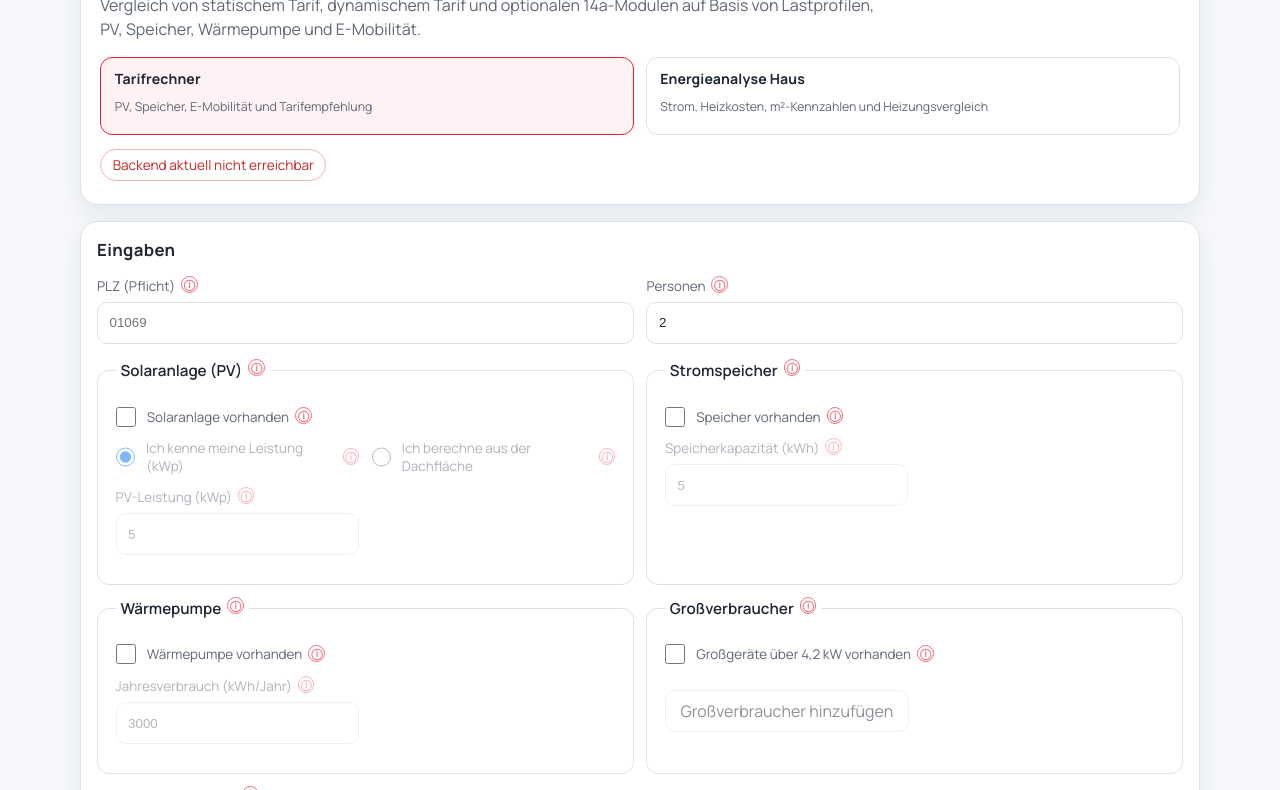
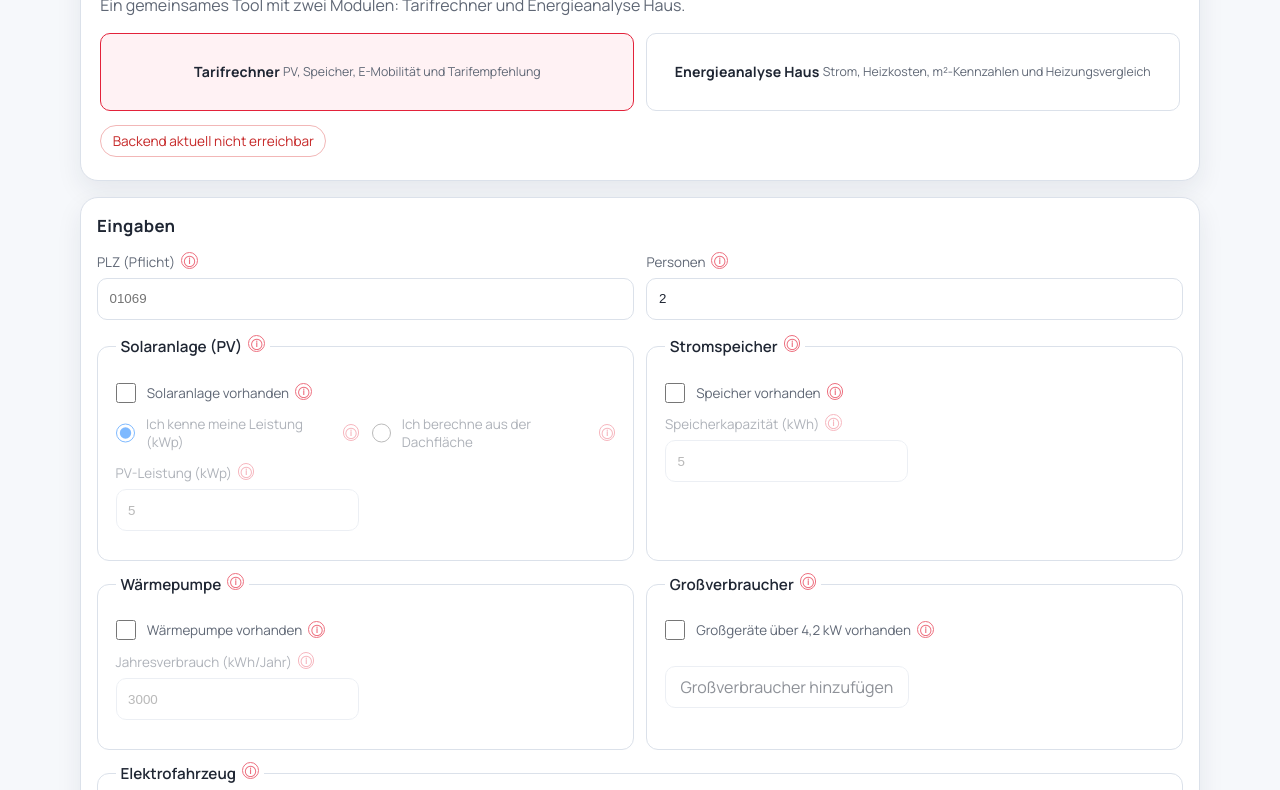
Before and after one commit to FloverNakamura/Tariflow, a plain HTML site: page web-dashboard/index.html in a window 1280 px wide. Shown: the part 362-1152 px from the top of the page. Drawn offline with nearby package versions, Linux system fonts and the light colour scheme; no server answers.

Commit message:
feat(ui): merge main tabs into one tool with module switch

```diff
--- a/web-dashboard/index.html
+++ b/web-dashboard/index.html
@@ -19,23 +19,24 @@
         <img class="brand-logo" src="assets/SachsenEnergie-Logo.svg.png" alt="SachsenEnergie Logo">
       </div>
       <p class="kicker">SachsenEnergie Tooling</p>
-      <h1>Dynamischer Tarifrechner</h1>
+      <h1>Tariflow Energie-Tool</h1>
       <p class="subtitle">
-        Vergleich von statischem Tarif, dynamischem Tarif und optionalen 14a-Modulen
-        auf Basis von Lastprofilen, PV, Speicher, Wärmepumpe und E-Mobilität.
+        Ein gemeinsames Tool mit zwei Modulen: Tarifrechner und Energieanalyse Haus.
       </p>
-      <div class="tool-switch" aria-label="Tool-Auswahl">
-        <a class="tool-card active" href="index.html">
+      <div class="tool-switch single-tool" aria-label="Modul-Auswahl">
+        <button type="button" class="tool-card tool-tab-btn active" data-module-target="moduleTariff">
           <strong>Tarifrechner</strong>
           <span>PV, Speicher, E-Mobilität und Tarifempfehlung</span>
-        </a>
-        <a class="tool-card" href="energieanalyse.html">
+        </button>
+        <button type="button" class="tool-card tool-tab-btn" data-module-target="moduleEnergy">
           <strong>Energieanalyse Haus</strong>
           <span>Strom, Heizkosten, m²-Kennzahlen und Heizungsvergleich</span>
-        </a>
+        </button>
       </div>
       <div id="apiStatus" class="api-status">Backend-Status wird geprüft...</div>
     </header>
+
+    <div id="moduleTariff" class="tool-module">
 
     <section class="panel">
       <h2>Eingaben</h2>
@@ -273,6 +274,19 @@
         <div id="transparencyList" class="transparency-list"></div>
       </div>
     </section>
+    </div>
+
+    <section id="moduleEnergy" class="panel hidden tool-module">
+      <h2>Energieanalyse Haus</h2>
+      <p class="note">Das Modul ist direkt in dasselbe Tool integriert und nutzt weiterhin die bestehende Energieanalyse-Logik.</p>
+      <iframe
+        id="energyAnalysisFrame"
+        class="embedded-tool-frame"
+        title="Energieanalyse Haus"
+        loading="lazy"
+        data-src="energieanalyse.html"
+      ></iframe>
+    </section>
   </main>
 
   <!-- Info-Modal -->
--- a/web-dashboard/script.js
+++ b/web-dashboard/script.js
@@ -56,6 +56,10 @@ const marketTickerDynamicCurrent = byId('marketTickerDynamicCurrent');
 const marketTickerTrend = byId('marketTickerTrend');
 const marketTickerWindow = byId('marketTickerWindow');
 const marketTickerStatus = byId('marketTickerStatus');
+const moduleTariff = byId('moduleTariff');
+const moduleEnergy = byId('moduleEnergy');
+const energyAnalysisFrame = byId('energyAnalysisFrame');
+const moduleTabButtons = Array.from(document.querySelectorAll('.tool-tab-btn[data-module-target]'));
 
 let latestData = null;
 let monthlyChart = null;
@@ -487,6 +491,8 @@ function init() {
   if (!form || !calcBtn) {
     return;
   }
+
+  initModuleSwitch();
 
   initEvVehicles();
   initLargeLoads();
@@ -606,6 +612,32 @@ function init() {
   }
 
   window.addEventListener('beforeunload', stopMarketTicker);
+}
+
+function initModuleSwitch() {
+  if (!moduleTabButtons.length || !moduleTariff || !moduleEnergy) {
+    return;
+  }
+
+  const activateModule = (moduleId) => {
+    const showTariff = moduleId === 'moduleTariff';
+    moduleTariff.classList.toggle('hidden', !showTariff);
+    moduleEnergy.classList.toggle('hidden', showTariff);
+
+    moduleTabButtons.forEach((btn) => {
+      btn.classList.toggle('active', btn.dataset.moduleTarget === moduleId);
+    });
+
+    if (!showTariff && energyAnalysisFrame && !energyAnalysisFrame.src) {
+      energyAnalysisFrame.src = energyAnalysisFrame.dataset.src || 'energieanalyse.html';
+    }
+  };
+
+  moduleTabButtons.forEach((btn) => {
+    btn.addEventListener('click', () => activateModule(btn.dataset.moduleTarget));
+  });
+
+  activateModule('moduleTariff');
 }
 
 async function checkApiReachability() {
--- a/web-dashboard/style.css
+++ b/web-dashboard/style.css
@@ -132,6 +132,28 @@ h1 {
 .tool-card.active {
   border-color: #e3223a;
   background: #fff2f4;
+}
+
+.tool-switch.single-tool {
+  grid-template-columns: repeat(2, minmax(0, 1fr));
+}
+
+.tool-tab-btn {
+  text-align: left;
+  width: 100%;
+  min-height: 78px;
+}
+
+.tool-module {
+  display: block;
+}
+
+.embedded-tool-frame {
+  width: 100%;
+  min-height: 1900px;
+  border: 1px solid var(--line);
+  border-radius: 12px;
+  background: #ffffff;
 }
 
 .api-status {
```
